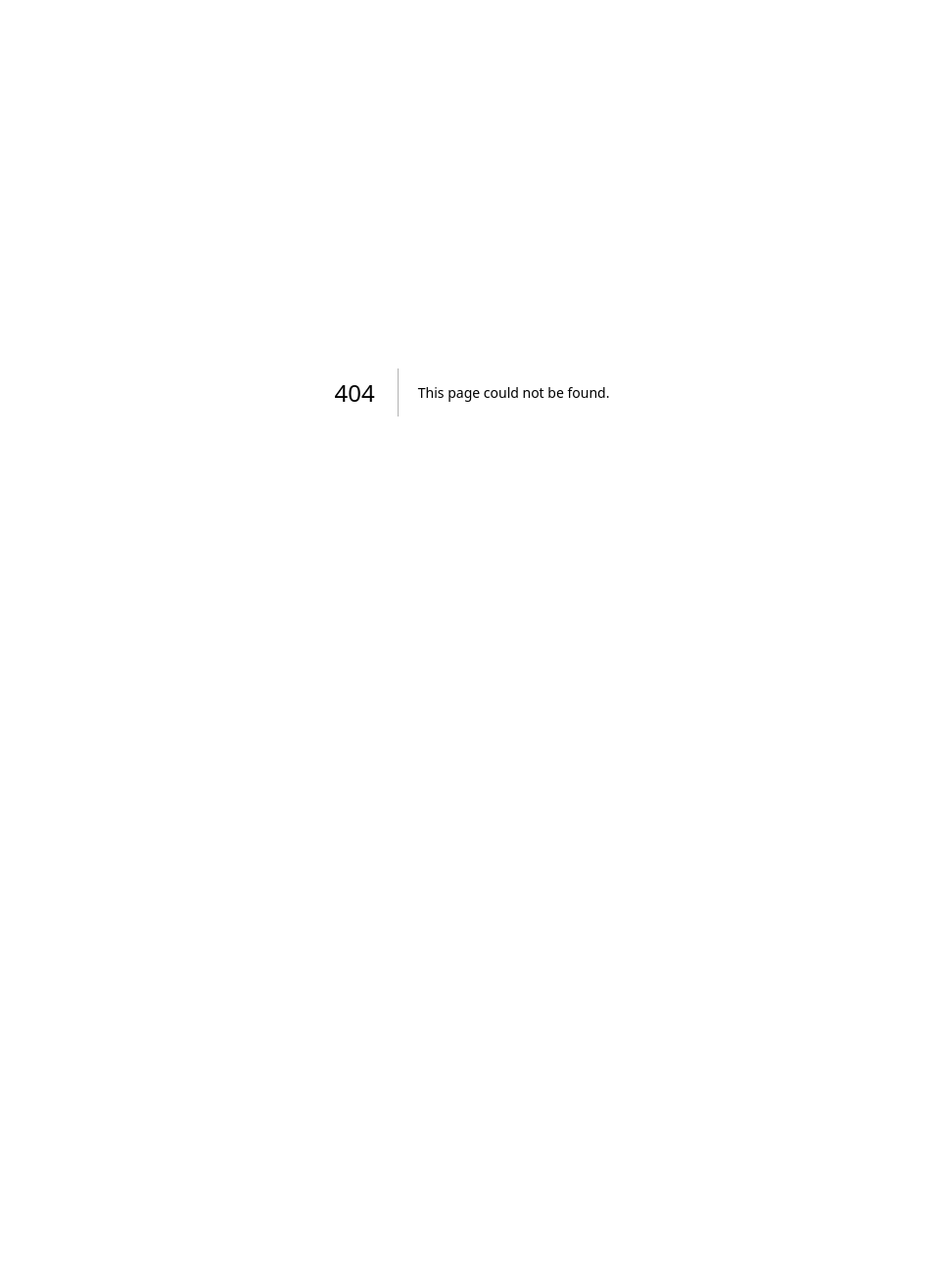
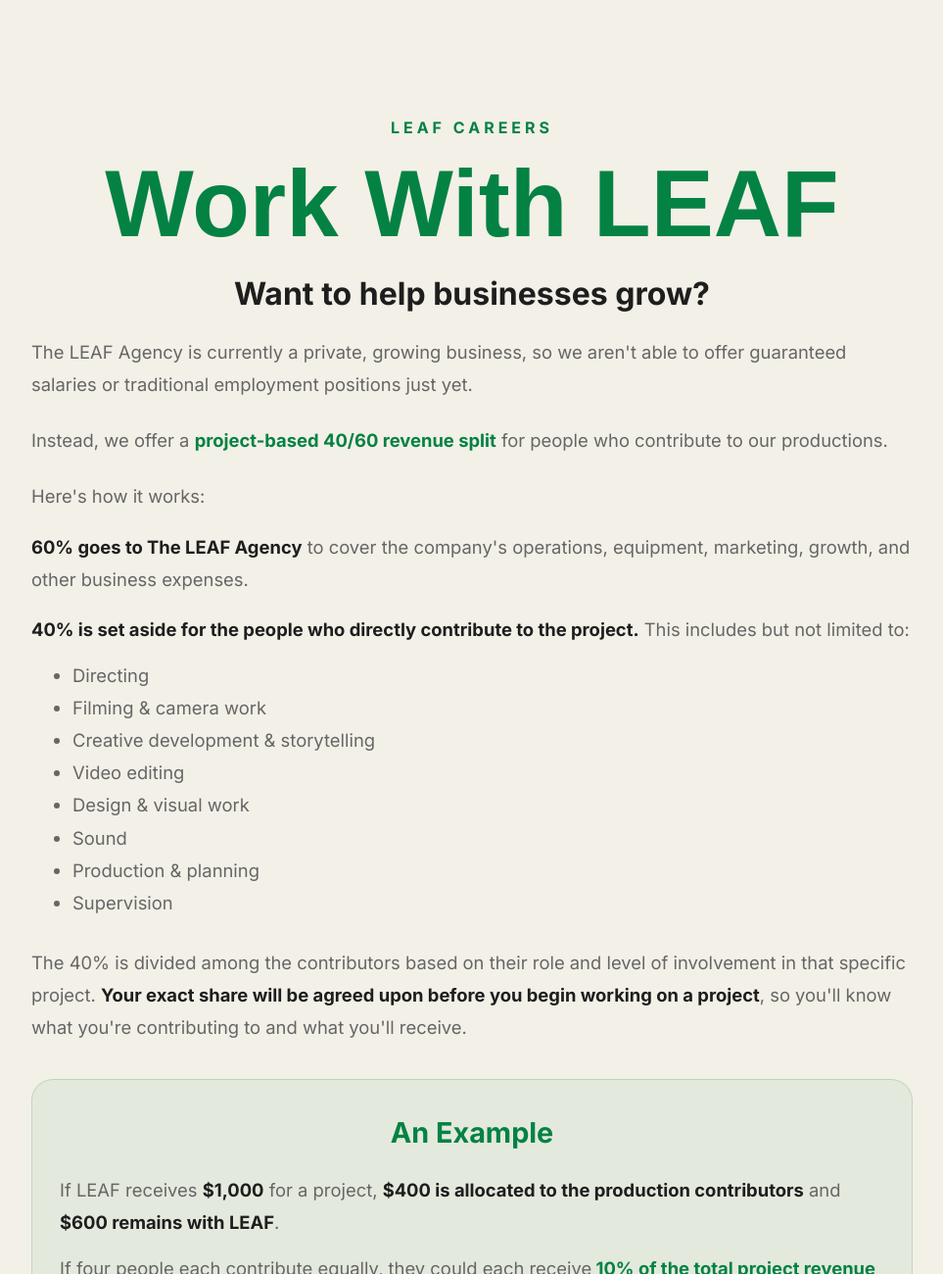
Before and after one commit to TheLeafAgency/The-LEAF-Agency, a Next.js app: page /careers in a window 1280 px wide. Before the commit this address had no page. Shown: the top 1300 px of the page at 98% size, without its empty margins (158-1121 px from the left). Before the commit the page ends 800 px from the top, so only its background shows below. Built offline with nearby package versions, Linux system fonts and the light colour scheme.

Commit message:
Update LEAF careers page

```diff
--- /dev/null
+++ b/app/careers/page.tsx
@@ -0,0 +1,219 @@
+export default function CareersPage() {
+  return (
+    <main
+      style={{
+        minHeight: "100vh",
+        background: "#F3F0E7",
+        padding: "120px 24px 80px",
+      }}
+    >
+      <div
+        style={{
+          maxWidth: "900px",
+          margin: "0 auto",
+          textAlign: "center",
+        }}
+      >
+        <p
+          style={{
+            color: "#048243",
+            fontWeight: 700,
+            letterSpacing: "4px",
+            marginBottom: "20px",
+            textTransform: "uppercase",
+          }}
+        >
+          LEAF Careers
+        </p>
+
+        <h1
+          style={{
+            fontFamily: '"BPMF Huninn", sans-serif',
+            fontSize: "clamp(3.5rem, 9vw, 6rem)",
+            lineHeight: 1,
+            color: "#048243",
+            marginBottom: "24px",
+          }}
+        >
+          Work With LEAF
+        </h1>
+
+        <h2
+          style={{
+            color: "#1E1E1E",
+            fontSize: "clamp(1.5rem, 3vw, 2rem)",
+            marginBottom: "24px",
+          }}
+        >
+          Want to help businesses grow?
+        </h2>
+
+        <div
+          style={{
+            color: "#666",
+            fontSize: "1.15rem",
+            lineHeight: 1.8,
+            textAlign: "left",
+          }}
+        >
+          <p style={{ marginBottom: "24px" }}>
+            The LEAF Agency is currently a private, growing business, so we
+            aren&apos;t able to offer guaranteed salaries or traditional
+            employment positions just yet.
+          </p>
+
+          <p style={{ marginBottom: "24px" }}>
+            Instead, we offer a <strong style={{ color: "#048243" }}>project-based 40/60 revenue split</strong> for people who contribute to our productions.
+          </p>
+
+          <p style={{ marginBottom: "18px" }}>Here&apos;s how it works:</p>
+
+          <p style={{ marginBottom: "18px" }}>
+            <strong style={{ color: "#1E1E1E" }}>60% goes to The LEAF Agency</strong> to cover the company&apos;s operations, equipment, marketing, growth, and other business expenses.
+          </p>
+
+          <p style={{ marginBottom: "14px" }}>
+            <strong style={{ color: "#1E1E1E" }}>40% is set aside for the people who directly contribute to the project.</strong> This includes but not limited to:
+          </p>
+
+          <ul
+            style={{
+              margin: "0 0 28px 24px",
+              paddingLeft: "18px",
+            }}
+          >
+            <li>Directing</li>
+            <li>Filming &amp; camera work</li>
+            <li>Creative development &amp; storytelling</li>
+            <li>Video editing</li>
+            <li>Design &amp; visual work</li>
+            <li>Sound</li>
+            <li>Production &amp; planning</li>
+            <li>Supervision</li>
+          </ul>
+
+          <p style={{ marginBottom: "36px" }}>
+            The 40% is divided among the contributors based on their role and
+            level of involvement in that specific project. <strong style={{ color: "#1E1E1E" }}>Your exact share will be agreed upon before you begin working on a project</strong>, so you&apos;ll know what you&apos;re contributing to and what you&apos;ll receive.
+          </p>
+
+          <section
+            style={{
+              background: "rgba(4, 130, 67, 0.06)",
+              border: "1px solid rgba(4, 130, 67, 0.18)",
+              borderRadius: "22px",
+              padding: "28px",
+              marginBottom: "36px",
+            }}
+          >
+            <h2
+              style={{
+                color: "#048243",
+                fontSize: "1.8rem",
+                marginBottom: "16px",
+                textAlign: "center",
+              }}
+            >
+              An Example
+            </h2>
+
+            <p style={{ marginBottom: "14px" }}>
+              If LEAF receives <strong style={{ color: "#1E1E1E" }}>$1,000</strong> for a project, <strong style={{ color: "#1E1E1E" }}>$400 is allocated to the production contributors</strong> and <strong style={{ color: "#1E1E1E" }}>$600 remains with LEAF</strong>.
+            </p>
+
+            <p style={{ marginBottom: "14px" }}>
+              If four people each contribute equally, they could each receive
+              <strong style={{ color: "#048243" }}> 10% of the total project revenue</strong> ($100 each).
+            </p>
+
+            <p>
+              The split can change depending on how many people are involved
+              and how much each person contributes.
+            </p>
+          </section>
+
+          <section style={{ marginBottom: "36px" }}>
+            <h2
+              style={{
+                color: "#048243",
+                fontSize: "1.8rem",
+                marginBottom: "16px",
+                textAlign: "center",
+              }}
+            >
+              A Few Things to Know
+            </h2>
+
+            <p style={{ marginBottom: "18px" }}>
+              At this stage, working with LEAF is <strong style={{ color: "#1E1E1E" }}>project-based</strong>, meaning we cannot guarantee a certain number of projects, hours, or income.
+            </p>
+
+            <p style={{ marginBottom: "18px" }}>
+              We&apos;re building LEAF from the ground up, and we&apos;re looking for
+              people who want to gain real production experience, build their
+              portfolios, collaborate with other creatives, and grow alongside
+              the company.
+            </p>
+
+            <p>
+              If you&apos;re interested in filmmaking, editing, directing,
+              storytelling, photography, design, production, or advertising,
+              we&apos;d love to hear from you.
+            </p>
+          </section>
+
+          <div style={{ textAlign: "center" }}>
+            <h2
+              style={{
+                color: "#1E1E1E",
+                fontSize: "1.35rem",
+                marginBottom: "20px",
+              }}
+            >
+              Have questions or interested in working with us?
+            </h2>
+
+            <a
+              href="mailto:media@theleafagency.org"
+              className="primary-btn"
+              style={{
+                display: "inline-block",
+                padding: "13px 28px",
+                borderRadius: "999px",
+                fontWeight: 700,
+                fontSize: "15px",
+                marginRight: "12px",
+              }}
+            >
+              Email LEAF
+            </a>
+
+            <a
+              href="/"
+              className="secondary-btn"
+              style={{
+                display: "inline-block",
+                padding: "13px 28px",
+                borderRadius: "999px",
+                fontWeight: 700,
+                fontSize: "15px",
+              }}
+            >
+              Back Home
+            </a>
+
+            <p
+              style={{
+                marginTop: "20px",
+                color: "#048243",
+                fontWeight: 600,
+              }}
+            >
+              media@theleafagency.org
+            </p>
+          </div>
+        </div>
+      </div>
+    </main>
+  );
+}
```
